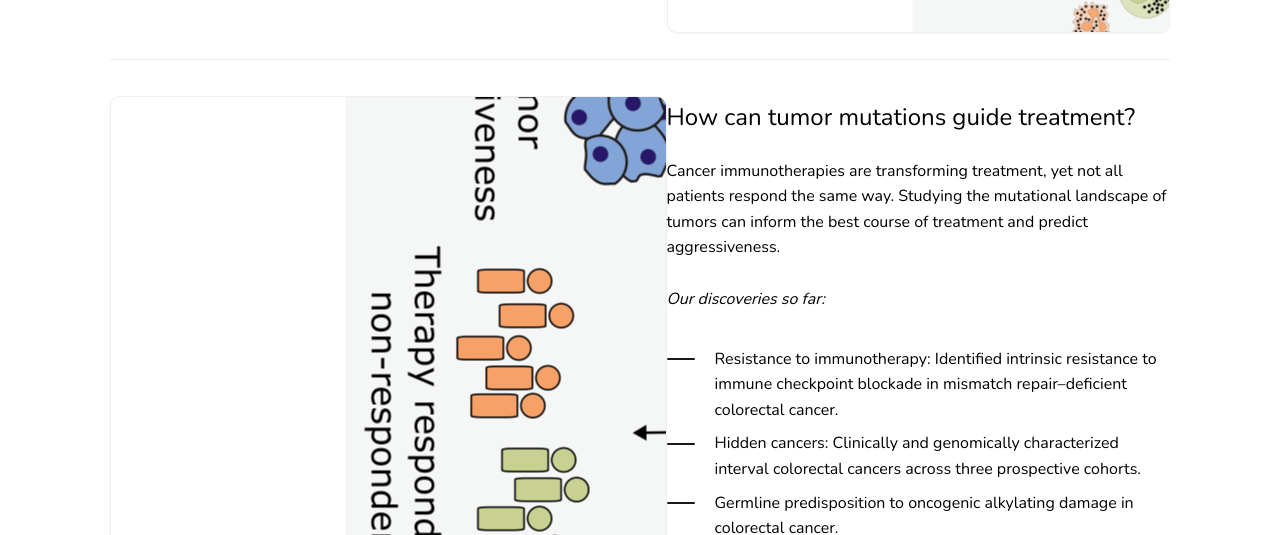
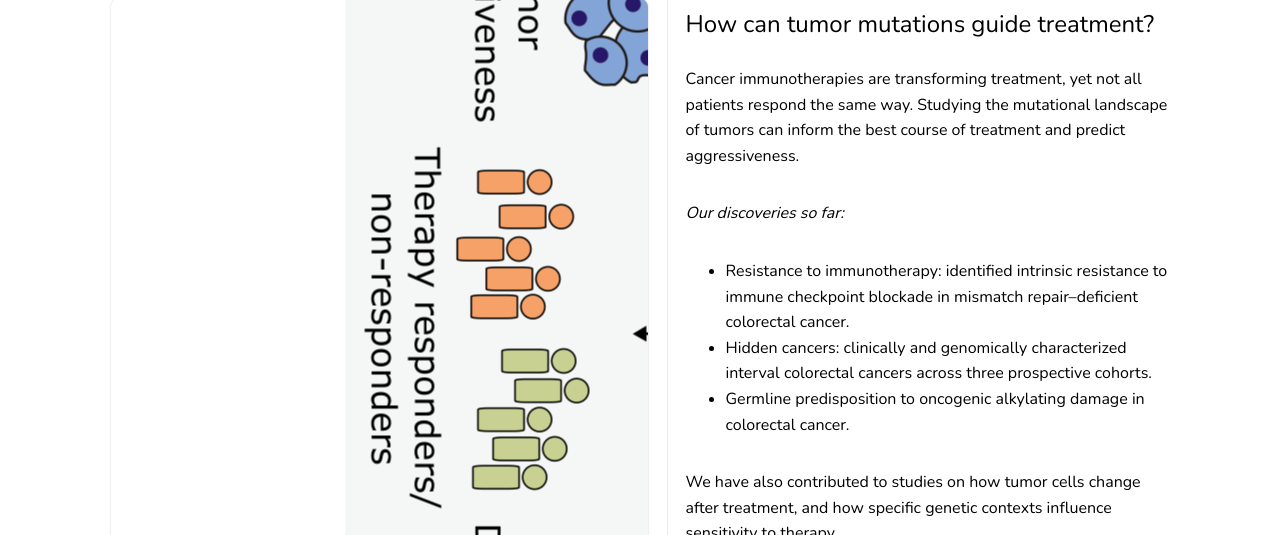
Before and after one commit to joseph-gad-code/Gurjao-Lab-Website, a Jekyll site: the page built from pages/research/index.md, in a window 1280 px wide and 1400 px high, scrolled down 750 px. Shown: the top 535 px of the window. Built offline with Jekyll 4.4.1, drawn with Linux system fonts in a browser that asks for light colours; some of the changed text lies outside the part shown; grey boxes are pictures that could not be loaded.

Commit message:
Update index.md

```diff
--- a/pages/research/index.md
+++ b/pages/research/index.md
@@ -1,111 +1,78 @@
 ---
-title: "GURJAOLAB – Research"
+title: "Research"
 layout: default
 permalink: /research/
 ---
 
-<div class="research-page">
-  <h1>Research</h1>
+<section class="research-section img-right">
+  <div class="row">
+    <div class="research-copy">
+      <h2 class="section-title">What causes cancer mutations?</h2>
 
-  <!-- 1) Causes of mutations – text LEFT (right-aligned), image RIGHT -->
-  <section class="research-section">
-    <div class="row">
-      <div class="col-sm-8 research-copy body-text align-right">
-        <h2 class="section-title">What causes cancer mutations?</h2>
+      <p>Every person’s tumour tells a story—our lifestyle habits, our microbes, even our immune system shape the tumour’s DNA and can leave marks. We aim to discover and study such marks to understand how cancer develops.</p>
 
-        <p>
-          Every person’s tumour tells a story—our lifestyle habits, our microbes, even our immune system shape the tumour’s DNA and can leave marks. We aim to discover and study such marks to understand how cancer develops.
-        </p>
+      <p><em>Our discoveries so far:</em></p>
+      <ul class="dash-list">
+        <li>Discovered a mutational pattern linked to dietary habits, in particular red meat intake.</li>
+        <li>Identified a subpopulation that is particularly susceptible to DNA damage from such habits.</li>
+        <li>Assessed the long-term effects of smoking on the colorectal cancer genomes.</li>
+      </ul>
 
-        <p><em>Our discoveries so far:</em></p>
-        <ul>
-          <li>Discovered a mutational pattern linked to dietary habits, in particular red meat intake.</li>
-          <li>Identified a subpopulation that is particularly susceptible to DNA damage from such habits.</li>
-          <li>Assessed the long-term effects of smoking on the colorectal cancer genomes.</li>
-        </ul>
+      <p>In collaborations, we also assessed how alcohol and certain bacterial strains leave mutational marks.</p>
+    </div>
 
-        <p>In collaborations, we also assessed how alcohol and certain bacterial strains leave mutational marks.</p>
+    <div class="research-figure">
+      <div class="figure-box">
+        <img class="rot-90" src="{{ '/assets/images/research/causes.png' | relative_url }}" alt="Factors shaping the mutational landscape: genome architecture, microbiota, lifestyle, immune system">
       </div>
+    </div>
+  </div>
+</section>
 
-      <div class="col-sm-4 research-figure">
-        <div class="figure-box">
-          <img
-            class="img-responsive rot-90"
-            loading="lazy"
-            src="{{ '/assets/images/research/causes.png' | relative_url }}"
-            alt="Factors such as genome architecture, microbiota, lifestyle and immune system shaping the mutational landscape">
-        </div>
+<section class="research-section img-left">
+  <div class="row">
+    <div class="research-figure">
+      <div class="figure-box">
+        <img class="rot-90" src="{{ '/assets/images/research/treatment.png' | relative_url }}" alt="Mutational landscape informing aggressiveness, responders, and drug synergies">
       </div>
     </div>
 
-    <hr class="research-divider">
-  </section>
+    <div class="research-copy">
+      <h2 class="section-title">How can tumor mutations guide treatment?</h2>
 
-  <!-- 2) Mutations guide treatment – image LEFT, text RIGHT (right-aligned) -->
-  <section class="research-section">
-    <div class="row">
-      <div class="col-sm-4 research-figure">
-        <div class="figure-box">
-          <img
-            class="img-responsive rot-90"
-            loading="lazy"
-            src="{{ '/assets/images/research/treatment.png' | relative_url }}"
-            alt="Mutational landscape informing aggressiveness, responders, and drug synergies">
-        </div>
-      </div>
+      <p>Cancer immunotherapies are transforming treatment, yet not all patients respond the same way. Studying the mutational landscape of tumors can inform the best course of treatment and predict aggressiveness.</p>
 
-      <div class="col-sm-8 research-copy body-text align-right">
-        <h2 class="section-title">How can tumor mutations guide treatment?</h2>
+      <p><em>Our discoveries so far:</em></p>
+      <ul class="dash-list">
+        <li>Resistance to immunotherapy: identified intrinsic resistance to immune checkpoint blockade in mismatch repair–deficient colorectal cancer.</li>
+        <li>Hidden cancers: clinically and genomically characterized interval colorectal cancers across three prospective cohorts.</li>
+        <li>Germline predisposition to oncogenic alkylating damage in colorectal cancer.</li>
+      </ul>
 
-        <p>
-          Cancer immunotherapies are transforming treatment, yet not all patients respond the same way. Studying the mutational landscape of tumors can inform the best course of treatment and predict aggressiveness.
-        </p>
+      <p>We have also contributed to studies on how tumor cells change after treatment, and how specific genetic contexts influence sensitivity to therapy.</p>
+    </div>
+  </div>
+</section>
 
-        <p><em>Our discoveries so far:</em></p>
-        <ul>
-          <li>Resistance to immunotherapy: Identified intrinsic resistance to immune checkpoint blockade in mismatch repair–deficient colorectal cancer.</li>
-          <li>Hidden cancers: Clinically and genomically characterized interval colorectal cancers across three prospective cohorts.</li>
-          <li>Germline predisposition to oncogenic alkylating damage in colorectal cancer.</li>
-        </ul>
+<section class="research-section img-right">
+  <div class="row">
+    <div class="research-copy">
+      <h2 class="section-title">Novel experimental and computational methods</h2>
 
-        <p>
-          We also study how tumor cells change after treatment, and how specific genetic contexts (e.g., RNF43 / NTHL1) influence sensitivity to therapy.
-        </p>
+      <p>We work closely with clinicians and physicists to push the boundaries of how cancer is studied. Together, we are developing new approaches to:</p>
+
+      <ul class="dash-list">
+        <li>Map the spatial architecture of tumors—understanding how cancer cells interact with their surroundings within tissues; to do so, we engineer tools.</li>
+        <li>Reveal hidden microbial signals in tumor data—creating better ways to detect and analyze microbes that may influence cancer development.</li>
+      </ul>
+
+      <p>These tools help answer fundamental questions about cancer biology and provide the community with new methods to accelerate discovery.</p>
+    </div>
+
+    <div class="research-figure">
+      <div class="figure-box">
+        <img class="rot-90" src="{{ '/assets/images/research/methods.png' | relative_url }}" alt="Schematic of genome architecture, microbiota, lifestyle and immune system alongside mutational landscape">
       </div>
     </div>
-
-    <hr class="research-divider">
-  </section>
-
-  <!-- 3) NEW: Novel methods – text LEFT (right-aligned), image RIGHT -->
-  <section class="research-section">
-    <div class="row">
-      <div class="col-sm-8 research-copy body-text align-right">
-        <h2 class="section-title">Novel experimental and computational methods</h2>
-
-        <p>
-          We work closely with clinicians and physicists to push the boundaries of how cancer is studied. Together, we are developing new approaches to:
-        </p>
-
-        <ul>
-          <li>Map the spatial architecture of tumors — understanding how cancer cells interact with its surrounding within tissues. To do so, we engineer tools.</li>
-          <li>Reveal hidden microbial signals in tumor data — creating better ways to detect and analyze microbes that may influence cancer development.</li>
-        </ul>
-
-        <p>
-          These tools not only help us answer fundamental questions about cancer biology but also provide the scientific community with new methods to accelerate discovery.
-        </p>
-      </div>
-
-      <div class="col-sm-4 research-figure">
-        <div class="figure-box">
-          <img
-            class="img-responsive rot-90"
-            loading="lazy"
-            src="{{ '/assets/images/research/causes.png' | relative_url }}"
-            alt="Genome architecture, microbiota, lifestyle habits and immune system icons next to a DNA helix">
-        </div>
-      </div>
-    </div>
-  </section>
-</div>
+  </div>
+</section>
```
